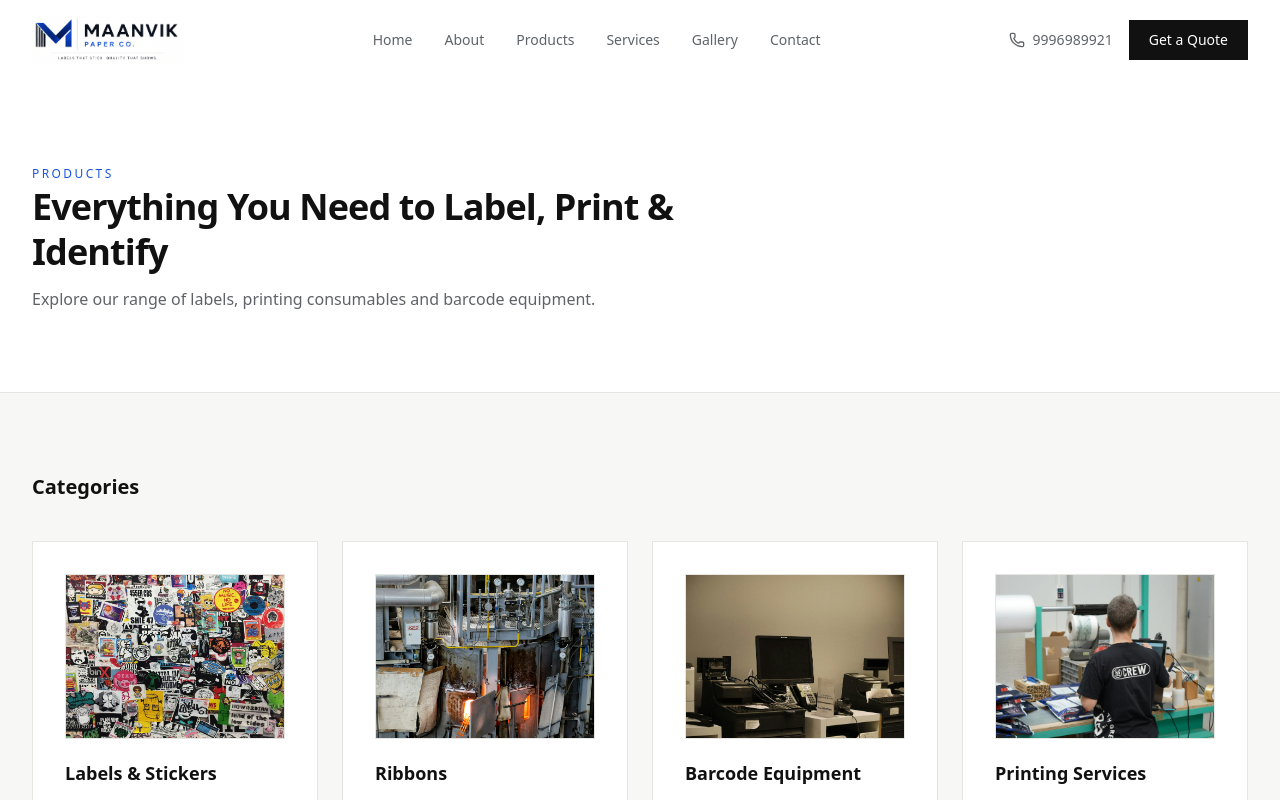
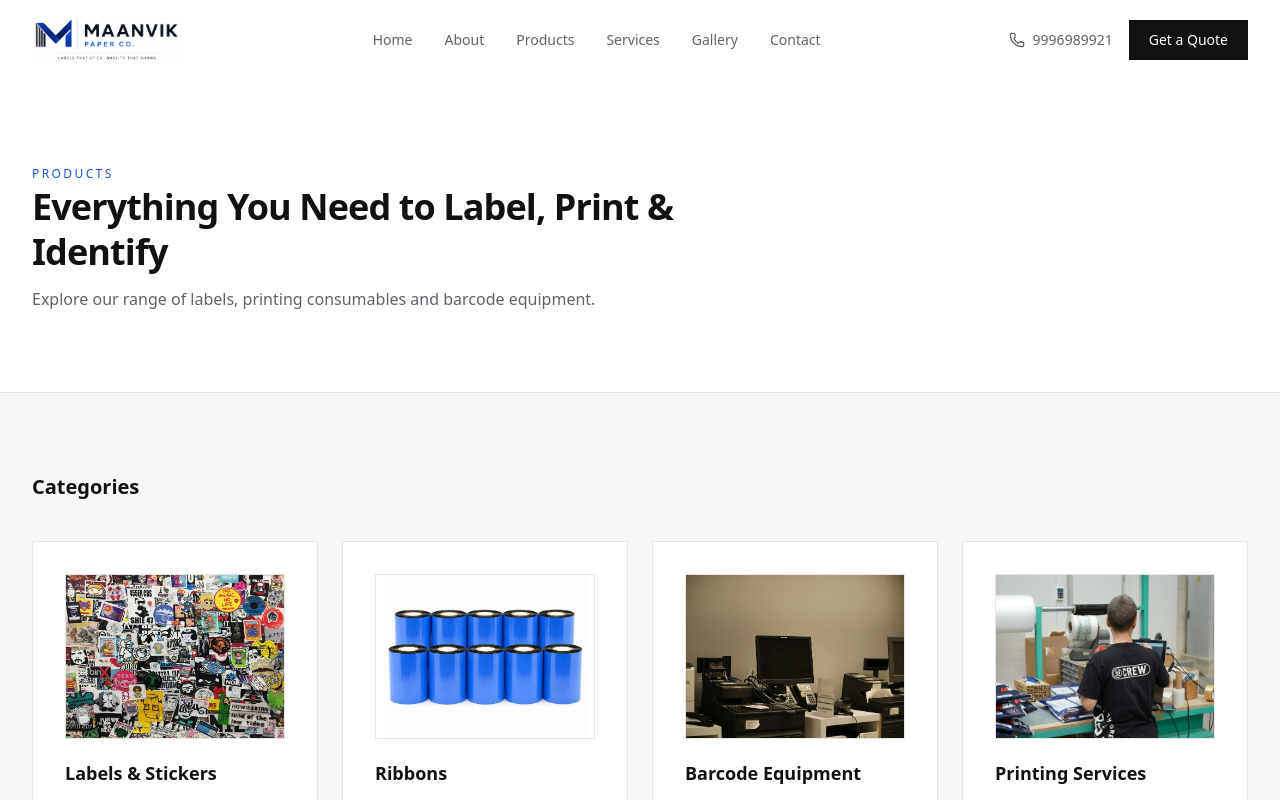
Before and after one commit to socialsect/Maanvik-website, a Next.js app: page /products in a window 1280 px wide. Shown: the top 800 px of the page. Built offline with nearby package versions, Linux system fonts and the light colour scheme.

Commit message:
Update ribbon category and product images

```diff
--- a/src/data/products.ts
+++ b/src/data/products.ts
@@ -41,7 +41,7 @@ export const categories: Category[] = [
     description:
       "Thermal transfer ribbons for reliable and clear barcode printing.",
     includes: ["Wax Ribbons", "Wax Resin Ribbons"],
-    image: "/images/category-ribbons.jpg",
+    image: "/images/ribbons-category.jpg",
   },
   {
     slug: "barcode-equipment",
```
Also changed, not shown: public/images/ribbons-category.jpg (added), public/images/wax-ribbons.jpg.
